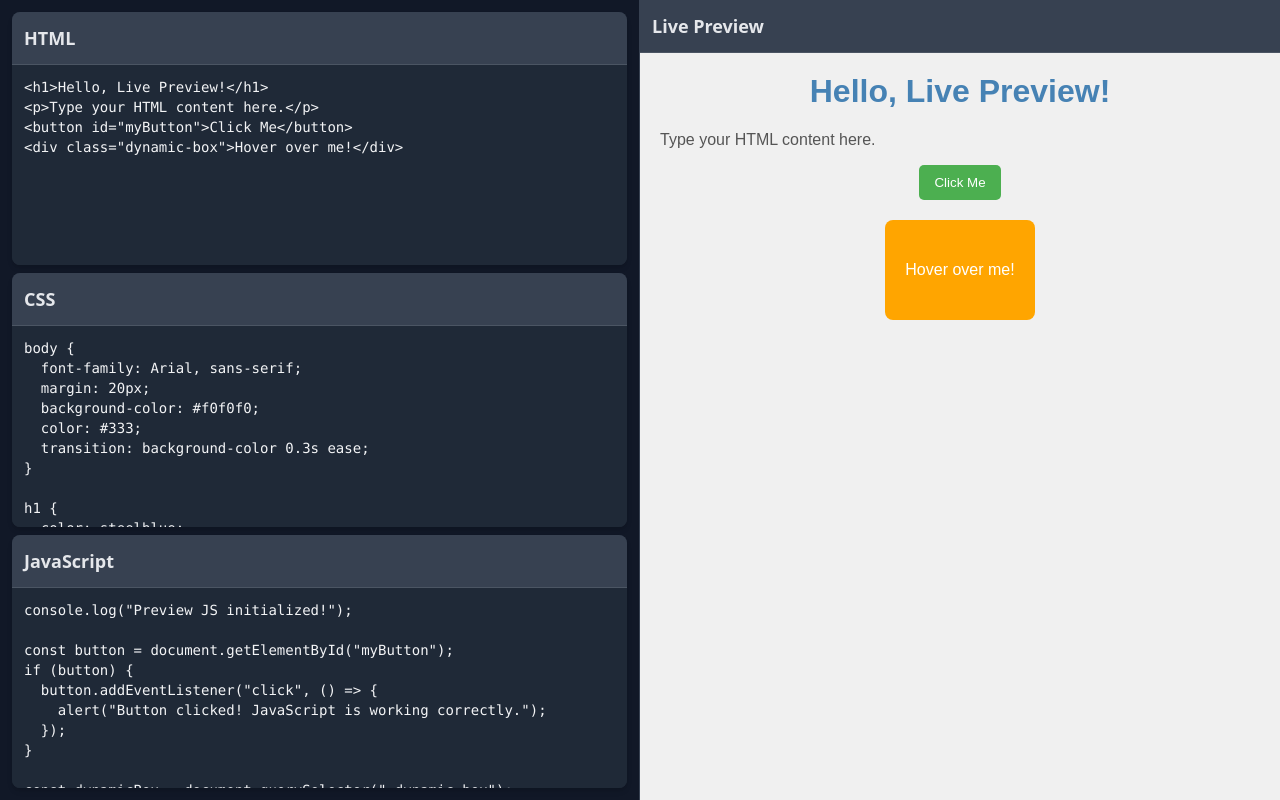
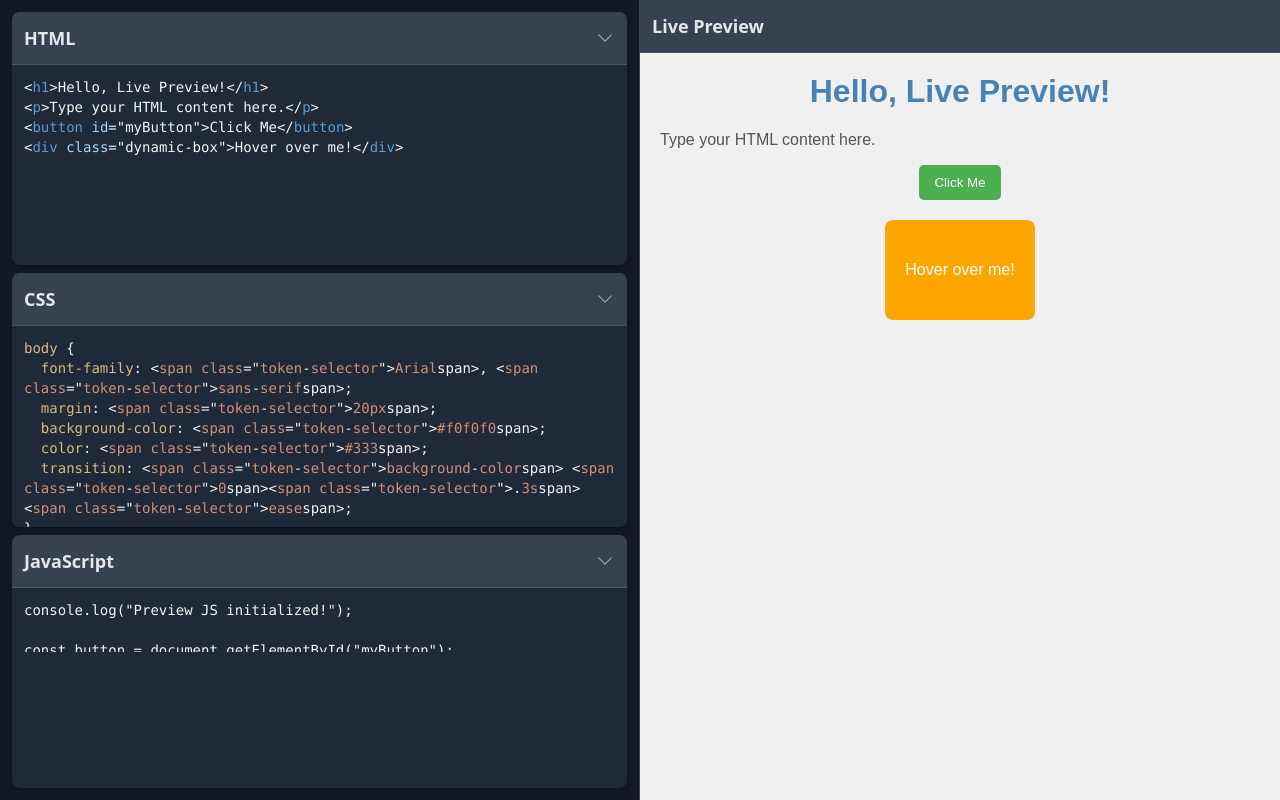
Before and after one commit to ManouarRed/live-code-editor, a React (Vite) app: page / in a window 1280 px wide. Built offline with nearby package versions, Linux system fonts and the light colour scheme.

Commit message:
Update CodeEditor.tsx

```diff
--- a/components/CodeEditor.tsx
+++ b/components/CodeEditor.tsx
@@ -1,20 +1,49 @@
 
-import React from 'react';
+import React, { useState } from 'react';
 import type { CodeEditorProps, EditorSectionProps } from '../types';
+import { EditableSyntaxHighlighter } from './EditableSyntaxHighlighter';
 
-const EditorSection: React.FC<EditorSectionProps> = ({ title, language, value, onChange }) => {
+const EditorSection: React.FC<EditorSectionProps> = ({ title, language, value, onChange, isExpanded, onToggle }) => {
+  const editorBaseClasses = "w-full p-3 bg-gray-800 text-gray-100 font-mono text-sm focus:outline-none focus:ring-2 focus:ring-blue-500 min-h-[50px]";
+
   return (
-    <div className="flex flex-col flex-1 min-h-0 bg-gray-800 rounded-lg shadow-md overflow-hidden">
-      <h2 className="text-lg font-semibold p-3 bg-gray-700 text-gray-200 border-b border-gray-600">
+    <div className={`flex flex-col bg-gray-800 rounded-lg shadow-md overflow-hidden ${isExpanded ? 'flex-1 min-h-0' : 'flex-none'}`}>
+      <div className="flex justify-between items-center p-3 bg-gray-700 text-gray-200 border-b border-gray-600 cursor-pointer" onClick={onToggle}>
+        <h2 className="text-lg font-semibold">
           {title}
         </h2>
+        <button
+          className="text-gray-400 hover:text-gray-100 transition-transform duration-200"
+          aria-expanded={isExpanded}
+          aria-controls={`editor-section-${language}`}
+          style={{ transform: isExpanded ? 'rotate(0deg)' : 'rotate(-90deg)' }}
+        >
+          <svg xmlns="http://www.w3.org/2000/svg" fill="none" viewBox="0 0 24 24" strokeWidth={1.5} stroke="currentColor" className="w-5 h-5">
+            <path strokeLinecap="round" strokeLinejoin="round" d="m19.5 8.25-7.5 7.5-7.5-7.5" />
+          </svg>
+        </button>
+      </div>
+      {isExpanded && (
+        <div id={`editor-section-${language}`} className="flex-1 min-h-0 overflow-auto">
+          {language === 'html' || language === 'css' ? (
+            <EditableSyntaxHighlighter
+              value={value}
+              language={language}
+              onChange={onChange}
+              className={`${editorBaseClasses} whitespace-pre-wrap`}
+            />
+          ) : (
             <textarea
               value={value}
               onChange={(e) => onChange(e.target.value)}
               placeholder={`Enter ${language} code here...`}
-        className="w-full flex-1 p-3 bg-gray-800 text-gray-100 font-mono text-sm resize-none focus:outline-none focus:ring-2 focus:ring-blue-500"
+              className={`${editorBaseClasses} resize-none`}
               spellCheck="false"
+              aria-label={`${title} code editor`}
             />
+          )}
+        </div>
+      )}
     </div>
   );
 };
@@ -27,11 +56,42 @@ export const CodeEditor: React.FC<CodeEditorProps> = ({
   onCssChange,
   onJsChange,
 }) => {
+  const [expandedEditors, setExpandedEditors] = useState<{ [key: string]: boolean }>({
+    html: true,
+    css: true,
+    js: true,
+  });
+
+  const toggleEditor = (editor: 'html' | 'css' | 'js') => {
+    setExpandedEditors(prev => ({ ...prev, [editor]: !prev[editor] }));
+  };
+
   return (
     <div className="flex flex-col h-full p-2 gap-2">
-      <EditorSection title="HTML" language="HTML" value={html} onChange={onHtmlChange} />
-      <EditorSection title="CSS" language="CSS" value={css} onChange={onCssChange} />
-      <EditorSection title="JavaScript" language="JavaScript" value={js} onChange={onJsChange} />
+      <EditorSection
+        title="HTML"
+        language="html"
+        value={html}
+        onChange={onHtmlChange}
+        isExpanded={expandedEditors.html}
+        onToggle={() => toggleEditor('html')}
+      />
+      <EditorSection
+        title="CSS"
+        language="css"
+        value={css}
+        onChange={onCssChange}
+        isExpanded={expandedEditors.css}
+        onToggle={() => toggleEditor('css')}
+      />
+      <EditorSection
+        title="JavaScript"
+        language="javascript"
+        value={js}
+        onChange={onJsChange}
+        isExpanded={expandedEditors.js}
+        onToggle={() => toggleEditor('js')}
+      />
     </div>
   );
 };
```
Lines whose indentation alone changed are shown as unchanged.
